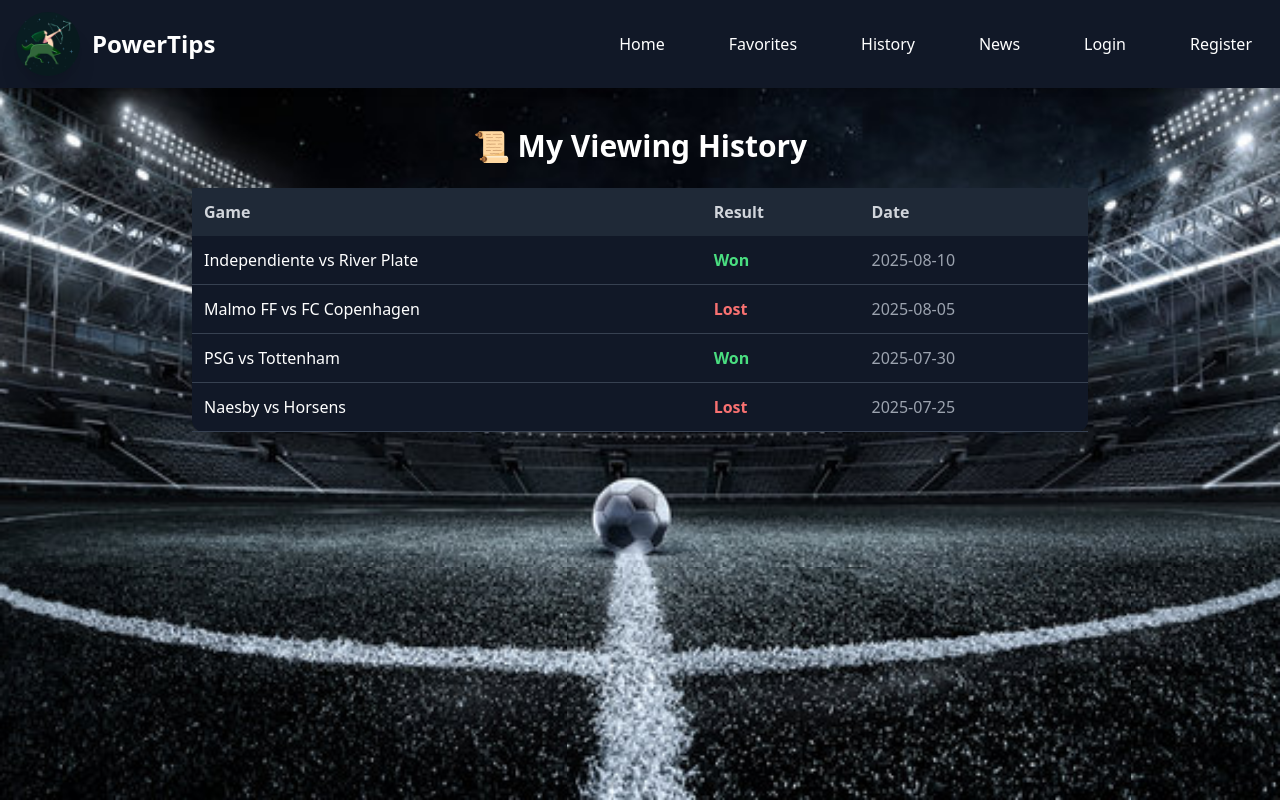
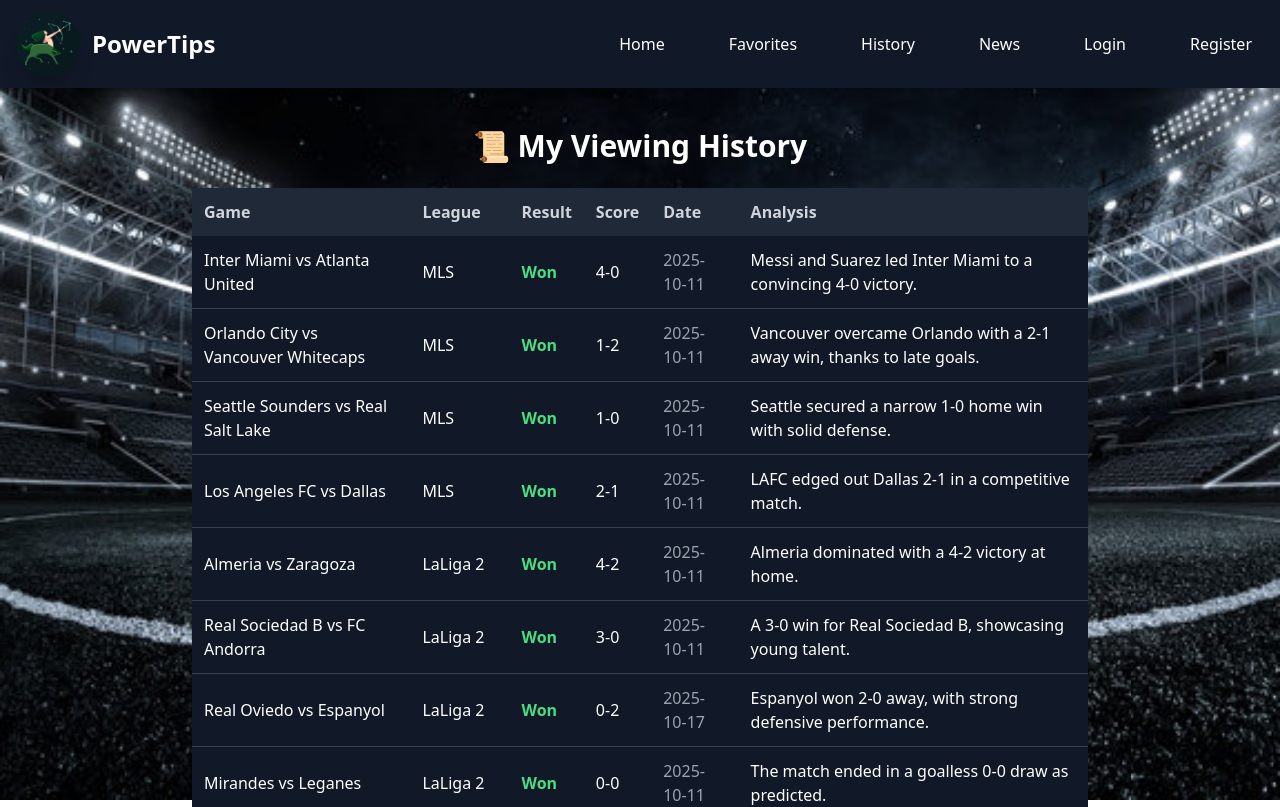
Before and after one commit to codeBlack5/powertips, a React (Create React App) app: page /history in a window 1280 px wide. Shown: the top 807 px of the page. Built offline with nearby package versions, Linux system fonts and the light colour scheme.

Commit message:
update history data

```diff
--- a/src/components/pages/History.jsx
+++ b/src/components/pages/History.jsx
@@ -1,13 +1,88 @@
-// src/components/pages/History.jsx
 import React, { useState } from "react";
 
 function History() {
   // Later: fetch this from Rails API
   const [history] = useState([
-    { game: "Independiente vs River Plate", result: "Won", date: "2025-08-10" },
-    { game: "Malmo FF vs FC Copenhagen", result: "Lost", date: "2025-08-05" },
-    { game: "PSG vs Tottenham", result: "Won", date: "2025-07-30" },
-    { game: "Naesby vs Horsens", result: "Lost", date: "2025-07-25" },
+    {
+      game: "Inter Miami vs Atlanta United",
+      result: "Won",
+      date: "2025-10-11",
+      league: "MLS",
+      explanation: "Messi and Suarez led Inter Miami to a convincing 4-0 victory.",
+      score: "4-0",
+    },
+    {
+      game: "Orlando City vs Vancouver Whitecaps",
+      result: "Won",
+      date: "2025-10-11",
+      league: "MLS",
+      explanation: "Vancouver overcame Orlando with a 2-1 away win, thanks to late goals.",
+      score: "1-2",
+    },
+    {
+      game: "Seattle Sounders vs Real Salt Lake",
+      result: "Won",
+      date: "2025-10-11",
+      league: "MLS",
+      explanation: "Seattle secured a narrow 1-0 home win with solid defense.",
+      score: "1-0",
+    },
+    {
+      game: "Los Angeles FC vs Dallas",
+      result: "Won",
+      date: "2025-10-11",
+      league: "MLS",
+      explanation: "LAFC edged out Dallas 2-1 in a competitive match.",
+      score: "2-1",
+    },
+    {
+      game: "Almeria vs Zaragoza",
+      result: "Won",
+      date: "2025-10-11",
+      league: "LaLiga 2",
+      explanation: "Almeria dominated with a 4-2 victory at home.",
+      score: "4-2",
+    },
+    {
+      game: "Real Sociedad B vs FC Andorra",
+      result: "Won",
+      date: "2025-10-11",
+      league: "LaLiga 2",
+      explanation: "A 3-0 win for Real Sociedad B, showcasing young talent.",
+      score: "3-0",
+    },
+    {
+      game: "Real Oviedo vs Espanyol",
+      result: "Won",
+      date: "2025-10-17",
+      league: "LaLiga 2",
+      explanation: "Espanyol won 2-0 away, with strong defensive performance.",
+      score: "0-2",
+    },
+    {
+      game: "Mirandes vs Leganes",
+      result: "Won",
+      date: "2025-10-11",
+      league: "LaLiga 2",
+      explanation: "The match ended in a goalless 0-0 draw as predicted.",
+      score: "0-0",
+    },
+    {
+      game: "Northampton vs Rotherham",
+      result: "Won",
+      date: "2025-10-11",
+      league: "League One",
+      explanation: "Rotherham came from behind to win 2-1.",
+      score: "1-2",
+    },
+    {
+      game: "Leyton Orient vs Doncaster",
+      result: "Won",
+      date: "2025-10-11",
+      league: "League One",
+      explanation: "A dominant 4-0 home win for Leyton Orient.",
+      score: "4-0",
+    },
   ]);
 
   return (
@@ -25,8 +100,11 @@ function History() {
             <thead className="bg-gray-800 text-gray-300">
               <tr>
                 <th className="p-3 text-left">Game</th>
+                <th className="p-3 text-left">League</th>
                 <th className="p-3 text-left">Result</th>
+                <th className="p-3 text-left">Score</th>
                 <th className="p-3 text-left">Date</th>
+                <th className="p-3 text-left">Analysis</th>
               </tr>
             </thead>
             <tbody>
@@ -36,6 +114,7 @@ function History() {
                   className="border-b border-gray-700 hover:bg-gray-800 transition"
                 >
                   <td className="p-3 text-sm sm:text-base">{row.game}</td>
+                  <td className="p-3 text-sm sm:text-base">{row.league}</td>
                   <td
                     className={`p-3 font-semibold ${
                       row.result === "Won"
@@ -45,7 +124,9 @@ function History() {
                   >
                     {row.result}
                   </td>
+                  <td className="p-3 text-sm sm:text-base">{row.score}</td>
                   <td className="p-3 text-gray-400">{row.date}</td>
+                  <td className="p-3 text-sm sm:text-base">{row.explanation}</td>
                 </tr>
               ))}
             </tbody>
```
